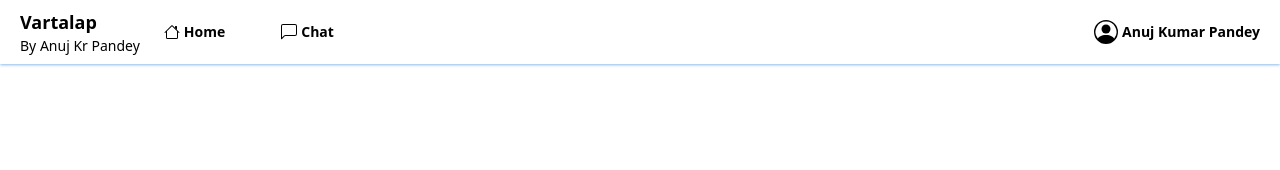
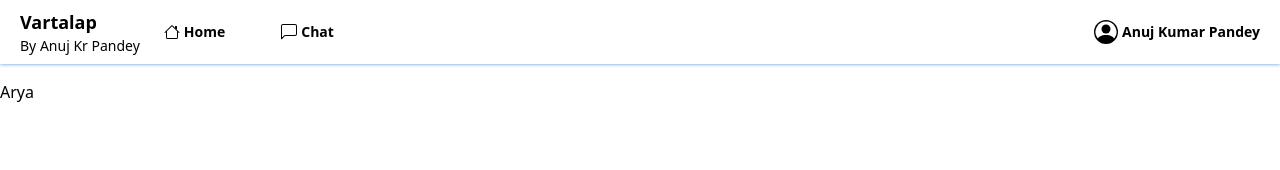
Before and after one commit to AnujPandey007/Vartalap, a React (Create React App) app: page /me in a window 1280 px wide. Shown: the top 170 px of the page. Built offline with nearby package versions, Linux system fonts and the light colour scheme.

Commit message:
Profile Page initiated

```diff
--- a/src/App.js
+++ b/src/App.js
@@ -2,16 +2,18 @@ import React from 'react'
 import {BrowserRouter as Router,Routes,Route} from "react-router-dom";
 import Home from "./pages/Home";
 import Navbar from './components/Navbar';
+import Profile from './pages/Profile';
 
 function App() {
   return (
     <>
       <Router>
         <Navbar/>
-        {/* <Alert customAlert={customAlert}/> */}
+
 
         <Routes>
           <Route path="/" element={<Home/>}></Route>
+          <Route path="/me" element={<Profile/>}></Route>
         </Routes>
 
       </Router>
--- a/src/components/Navbar.js
+++ b/src/components/Navbar.js
@@ -1,4 +1,5 @@
 import React from 'react';
+import {Link} from 'react-router-dom';
 
 export default function Navbar() {
   return (
@@ -37,6 +38,7 @@ export default function Navbar() {
                     </div>
                 </div>
             </div>
+           <Link to="/me">
                 <div className='flex flex-row items-center'>
                     <div className="w-6 h-6 mr-1">
                         <svg xmlns="http://www.w3.org/2000/svg" fill="currentColor" className="bi bi-person-circle" viewBox="0 0 16 16">
@@ -48,6 +50,7 @@ export default function Navbar() {
                         Anuj Kumar Pandey
                     </div>
                 </div>
+           </Link>
         </div>
     </div>
   );
--- /dev/null
+++ b/src/pages/Profile.js
@@ -0,0 +1,9 @@
+import React from 'react'
+
+export default function Profile() {
+  return (
+    <div>
+      Arya
+    </div>
+  )
+}
```
Lines whose indentation alone changed are shown as unchanged.
